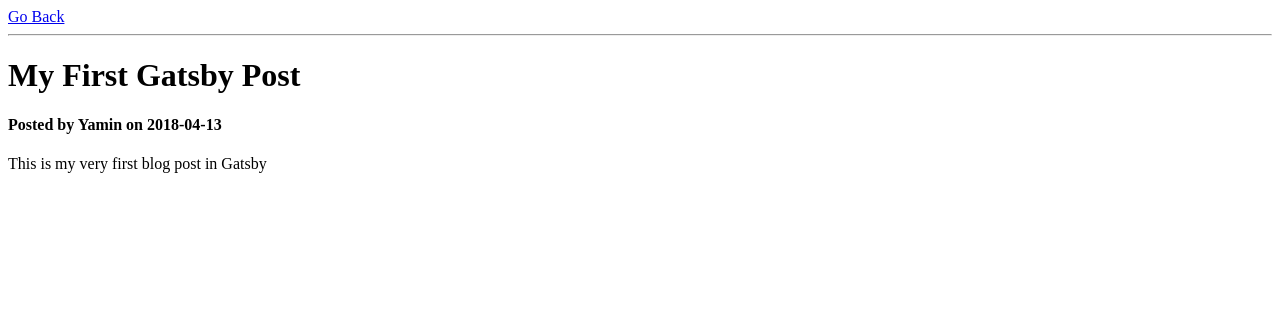
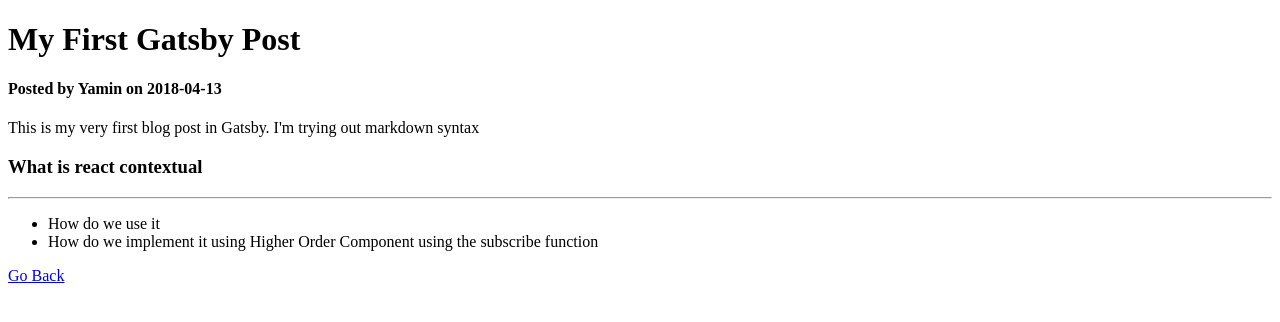
Before and after one commit to yaminmhd/gatsby_blog, a Gatsby site: page /post-one in a window 1280 px wide. Built offline with nearby package versions, Linux system fonts and the light colour scheme; Gatsby itself is replaced by a stand-in of ours.

Commit message:
Edited post-one index.md

```diff
--- a/package.json
+++ b/package.json
@@ -4,6 +4,7 @@
   "version": "1.0.0",
   "author": "Kyle Mathews <mathews.kyle@gmail.com>",
   "dependencies": {
+    "bootstrap": "^4.1.0",
     "gatsby": "^1.9.247",
     "gatsby-link": "^1.6.40",
     "gatsby-plugin-catch-links": "^1.0.19",
--- a/src/pages/2018-04-13-post-one/index.md
+++ b/src/pages/2018-04-13-post-one/index.md
@@ -5,4 +5,9 @@
 author: "Yamin"
 ---
 
-This is my very first blog post in Gatsby
+This is my very first blog post in Gatsby. I'm trying out markdown syntax
+
+### What is react contextual
+***
+* How do we use it
+* How do we implement it using Higher Order Component using the subscribe function
--- a/src/templates/blog-post.js
+++ b/src/templates/blog-post.js
@@ -6,14 +6,12 @@
 
   return (
     <div>
-      <Link to="/blog">Go Back</Link>
-      <hr />
-
       <h1>{post.frontmatter.title}</h1>
       <h4>
         Posted by {post.frontmatter.author} on {post.frontmatter.date}
       </h4>
       <div dangerouslySetInnerHTML={{ __html: post.html }} />
+      <Link to="/blog" style={{}}>Go Back</Link>
     </div>
   )
 }
```
Also changed, not shown: 1 other file.
